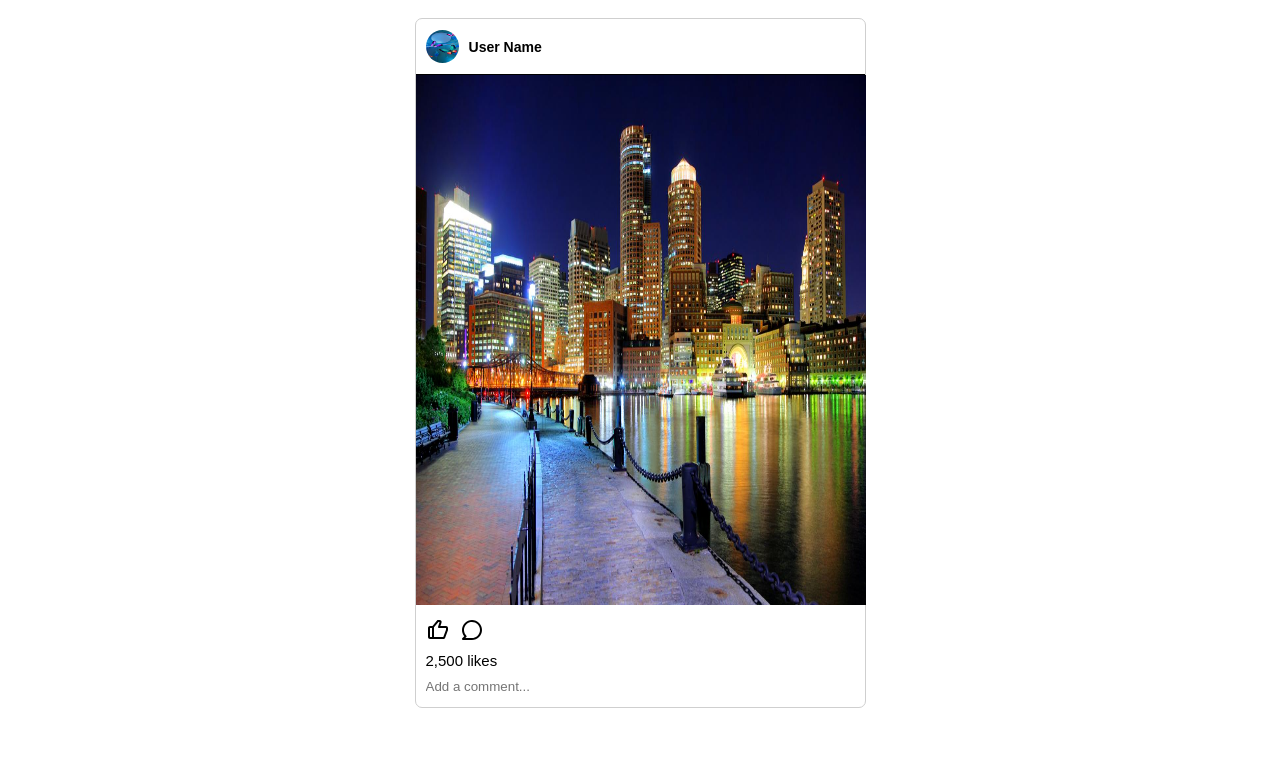
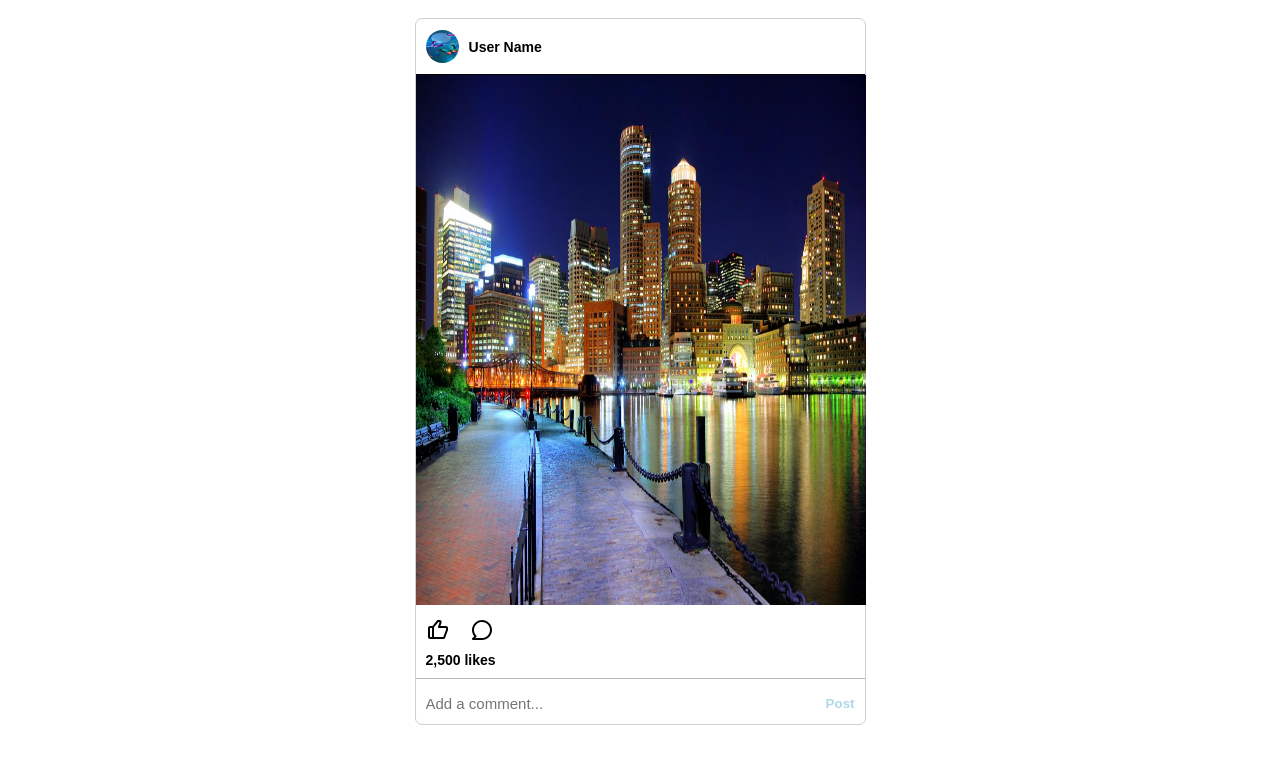
Before and after one commit to Python-Django-Projects/social-media, a plain HTML site: page home.pug in a window 1280 px wide. Shown: the part 62-826 px from the top of the page. Drawn offline with nearby package versions, Linux system fonts and the light colour scheme; files that its build step writes are made by us from their sources.

Commit message:
Done from Post

```diff
--- a/pug/layout/home_post.pug
+++ b/pug/layout/home_post.pug
@@ -9,4 +9,6 @@
                 img(src="images/like-1.svg", alt="", srcset="")
                 img(src="images/comment.svg", alt="", srcset="")
             p 2,500 likes
+        .comment
             input(type="text" placeholder="Add a comment...")
+            button Post
--- a/scss/layout/_home_post.scss
+++ b/scss/layout/_home_post.scss
@@ -10,7 +10,7 @@
     display: flex;
     justify-content: center;
     .post{
-        height: 690px;
+        height: 707px;
         width: 451px;
         border: 1px solid #cfcfcf;
         margin-top: 25px;
@@ -33,13 +33,11 @@
             height: 530px;
         }
         .action {
-            height: 100px;
-            margin: 10px 0px 0px 10px;
             .react{
                 display: flex;
                 width: 0;
                 img {
-                    margin: 0px 10px 0px 0px;
+                    margin: 10px;
                     height: 24px;
                     &:hover{
                         cursor: pointer;
@@ -47,20 +45,32 @@
                 }
             }
             p {
-                font-weight: 400;
-                font-size: 15px;
-                margin-top: 10px;
+                font-size: 14px;
+                font-weight: bold;
+                margin-left: 10px;
             }
-            input{
-                // padding: 15px;
-                margin-top: 10px;
+        }
+        .comment{
+            border-top: 1px solid #bbb;
+            margin: 10px 0px;
+            display: flex;
+            justify-content: space-between;
+            input[type="text"] {
+                margin: 16px 0px 0px 10px;
                 border: none;
                 width: 100%;
+                font-size: 15px;
                 &:focus{
                     outline: none;
                 }
             }
-
+            button {
+                margin: 16px 10px 0px 10px;
+                background: white;
+                font-weight: bold;
+                border: none;
+                color: lightblue;
+            }
         }
     }
 }
```
Also changed, not shown: home.html, main.css, 1 other file.
